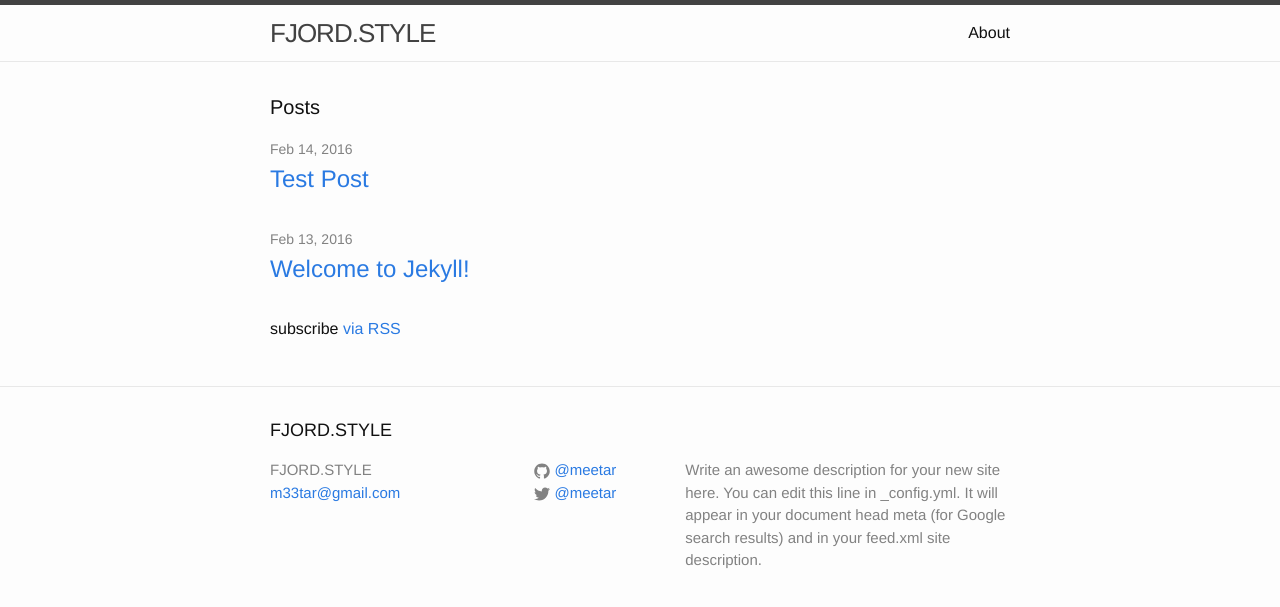
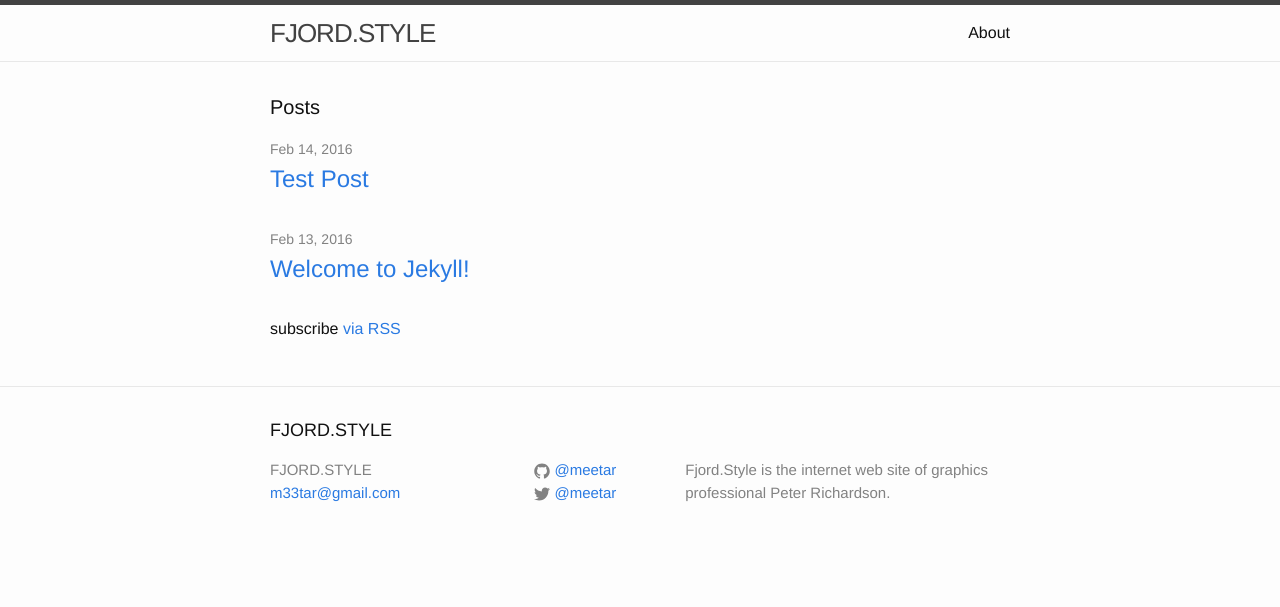
Before and after one commit to meetar/fjord.style, a Jekyll site: the page built from index.html, in a window 1280 px wide. Shown: the top 607 px of the page. Built offline with Jekyll 4.4.1, drawn with Linux system fonts in a browser that asks for light colours.

Commit message:
edit description

```diff
--- a/_config.yml
+++ b/_config.yml
@@ -9,12 +9,9 @@
 title: FJORD.STYLE
 email: m33tar@gmail.com
 description: > # this means to ignore newlines until "baseurl:"
-  Write an awesome description for your new site here. You can edit this
-  line in _config.yml. It will appear in your document head meta (for
-  Google search results) and in your feed.xml site description.
+  Fjord.Style is the internet web site of graphics professional Peter Richardson.
 baseurl: "" # the subpath of your site, e.g. /blog
-# url: "http://meetar.github.io/fjord.style" # the base hostname & protocol for your site
-url: ""
+url: "" # the base hostname & protocol for your site
 permalink: /:title
 twitter_username: meetar
 github_username:  meetar
```
